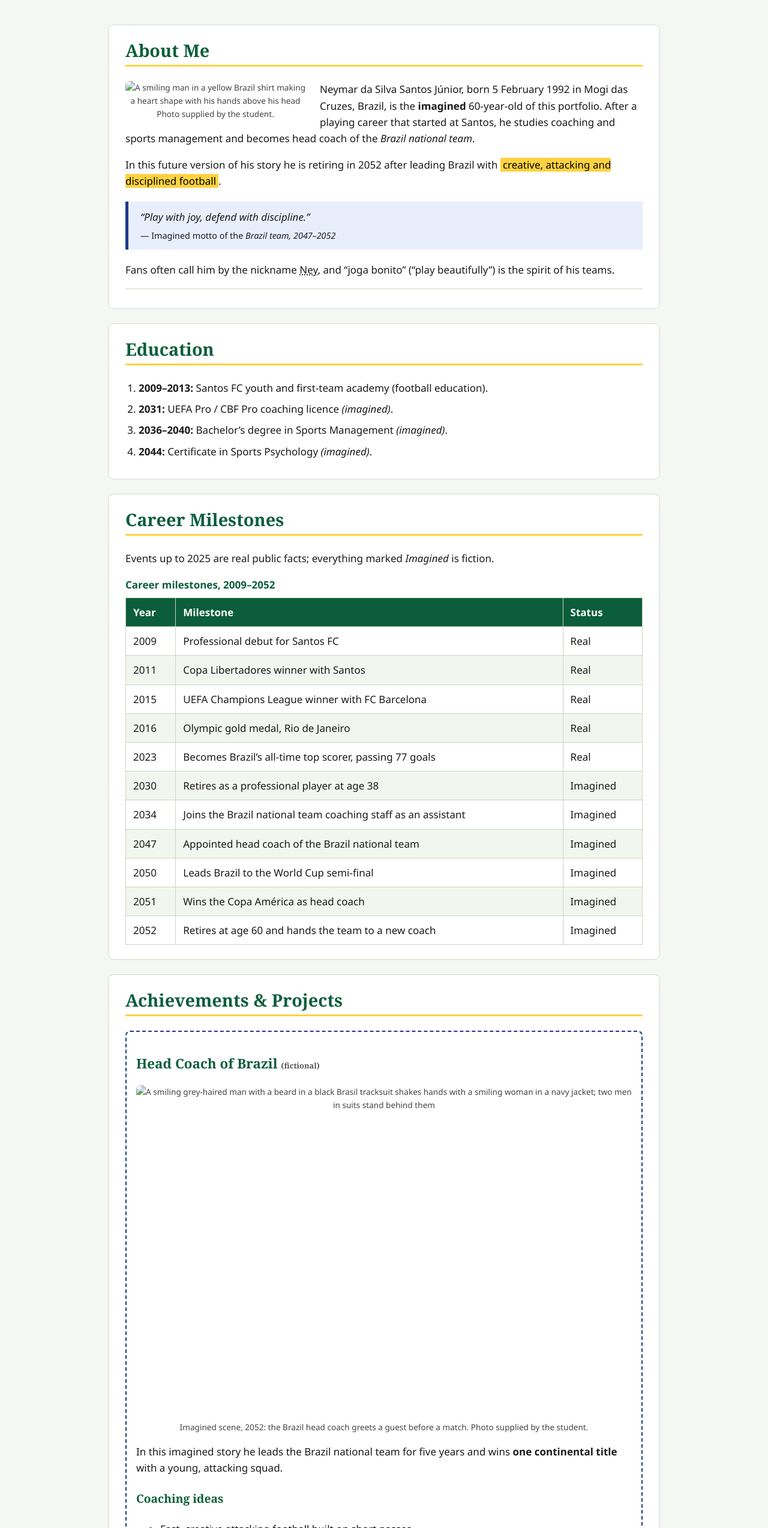
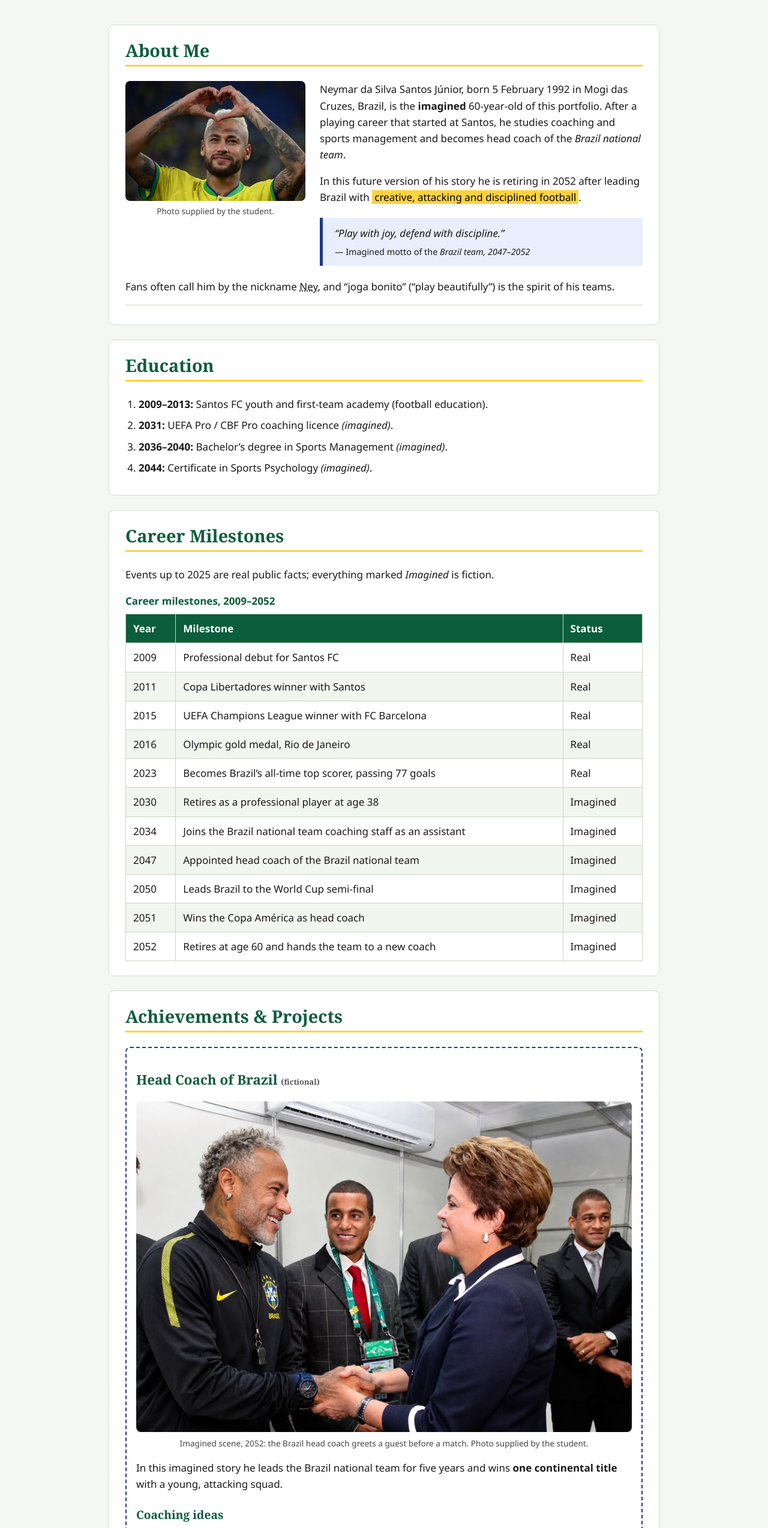
Before and after one commit to nuralikaldibai2602-maker/nuralikaldibai2602-maker.github.io, a plain HTML site: page index.html in a window 1280 px wide. Shown: the part 253-2800 px from the top of the page at 60% size. Drawn offline with Linux system fonts and the light colour scheme.

Commit message:
Add files via upload

```diff
--- a/index.html
+++ b/index.html
@@ -39,7 +39,7 @@
             <h2>About Me</h2>
 
             <figure class="profile-figure">
-                <img src="images/profile.jpg" alt="A smiling man in a yellow Brazil shirt making a heart shape with his hands above his head" width="735" height="490">
+                <img src="profile.jpg" alt="A smiling man in a yellow Brazil shirt making a heart shape with his hands above his head" width="735" height="490">
                 <figcaption>Photo supplied by the student.</figcaption>
             </figure>
 
@@ -118,8 +118,8 @@
 
                 <figure class="project-figure">
                     <picture>
-                        <source media="(max-width: 600px)" srcset="images/project-1.jpg">
-                        <img src="images/project-1.jpg" alt="A smiling grey-haired man with a beard in a black Brasil tracksuit shakes hands with a smiling woman in a navy jacket; two men in suits stand behind them" width="1000" height="667">
+                        <source media="(max-width: 600px)" srcset="project-1.jpg">
+                        <img src="project-1.jpg" alt="A smiling grey-haired man with a beard in a black Brasil tracksuit shakes hands with a smiling woman in a navy jacket; two men in suits stand behind them" width="1000" height="667">
                     </picture>
                     <figcaption>Imagined scene, 2052: the Brazil head coach greets a guest before a match. Photo supplied by the student.</figcaption>
                 </figure>
@@ -205,6 +205,8 @@
 
                     <input type="hidden" name="_subject" value="New message from my portfolio website">
                     <input type="hidden" name="_template" value="table">
+                    <input type="hidden" name="_next" value="https://nuralikaldibai2602-maker.github.io/#contact">
+                    <input type="hidden" name="_captcha" value="false">
 
                     <p>
                         <label for="name">Your name</label>
```
